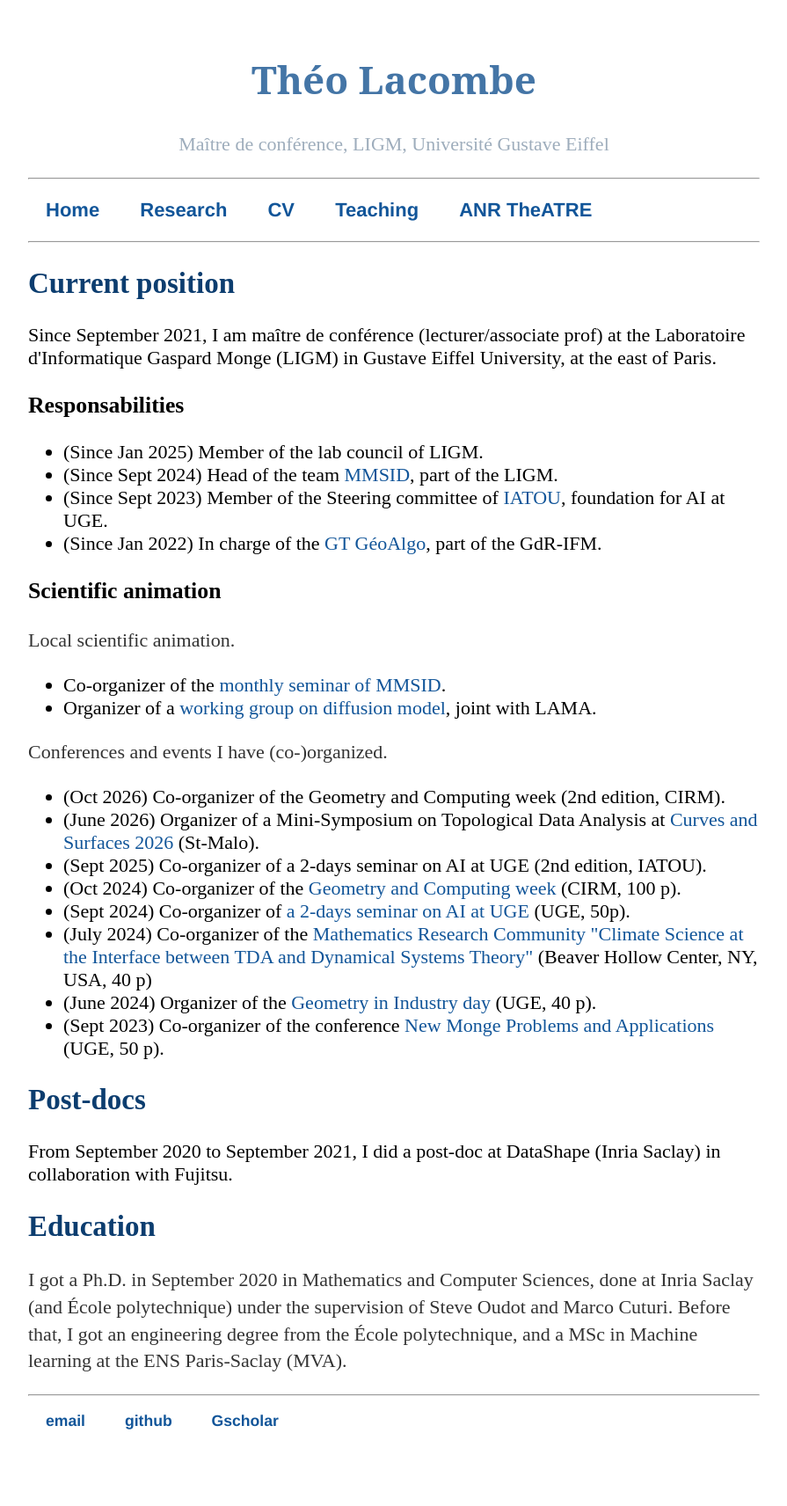
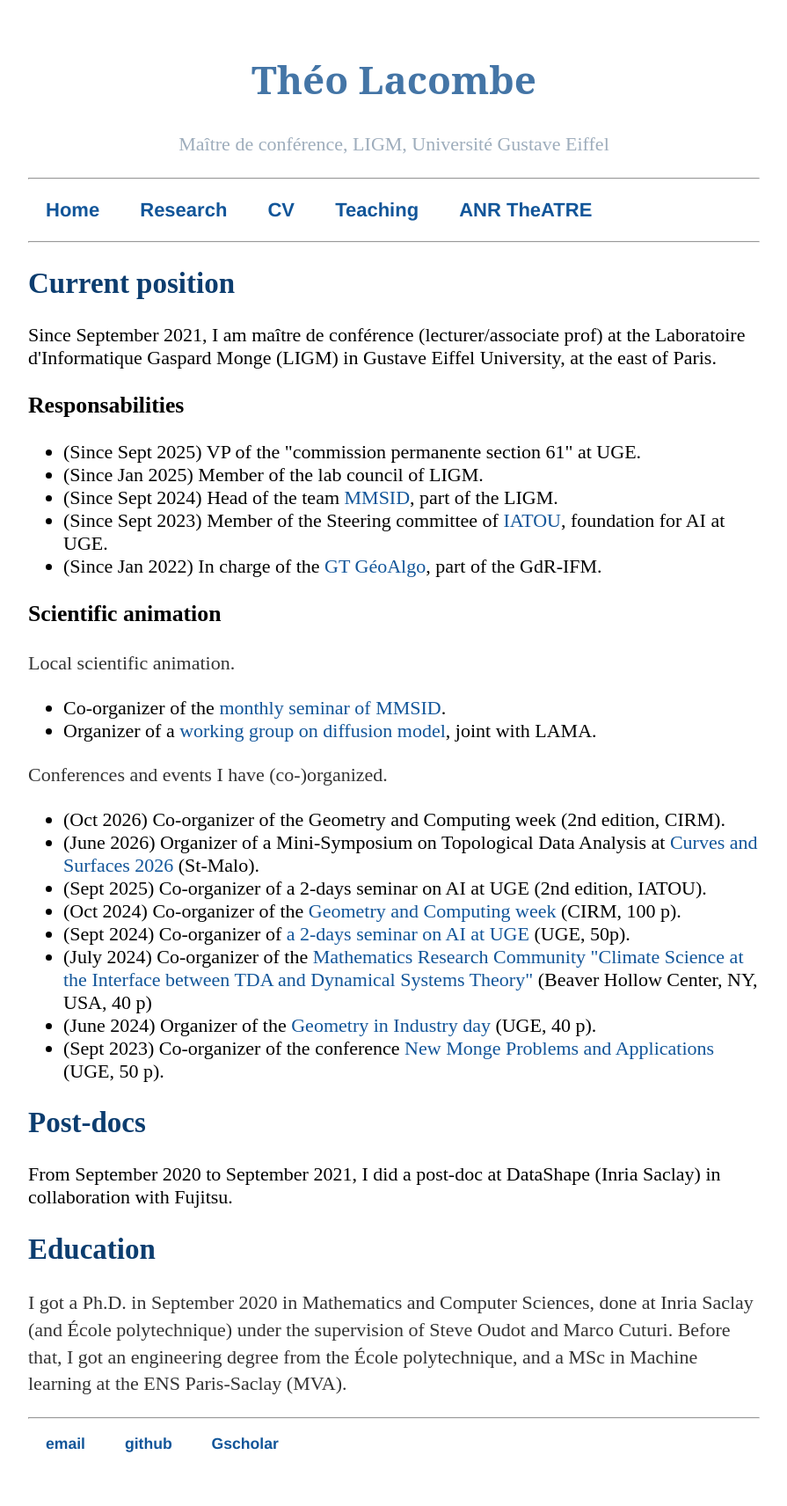
Before and after one commit to tlacombe/tlacombe.github.io, a Jekyll site: the page built from curriculum/index.html, in a window 1280 px wide. Shown: the whole page at 88% size, without its empty margins (192-1087 px from the left). Built offline with Jekyll 4.4.1, drawn with Linux system fonts in a browser that asks for light colours; before the commit the page ends 1686 px from its top, so only the background shows below that.

Commit message:
update service

```diff
--- a/curriculum/index.html
+++ b/curriculum/index.html
@@ -7,6 +7,7 @@ Since September 2021, I am maître de conférence (lecturer/associate prof) at t
 
 <h3>Responsabilities</h3>
 <ul>
+	<li>(Since Sept 2025) VP of the "commission permanente section 61" at UGE.
 	<li>(Since Jan 2025) Member of the lab council of LIGM.</li>
 	<li>(Since Sept 2024) Head of the team <a href="https://siteigm.univ-mlv.fr/equipe/mmsid/">MMSID</a>, part of the LIGM.</li>
 	<li>(Since Sept 2023) Member of the Steering committee of <a href="https://mcd.univ-gustave-eiffel.fr/organisation-1/animations-scientifiques">IATOU</a>, foundation for AI at UGE.</li>
```
